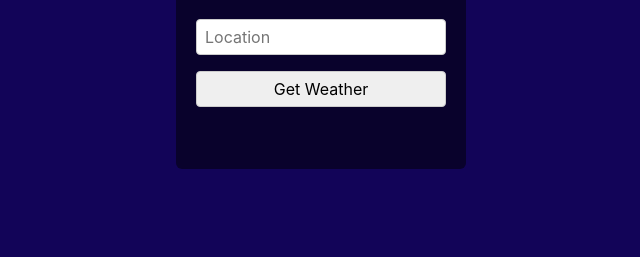
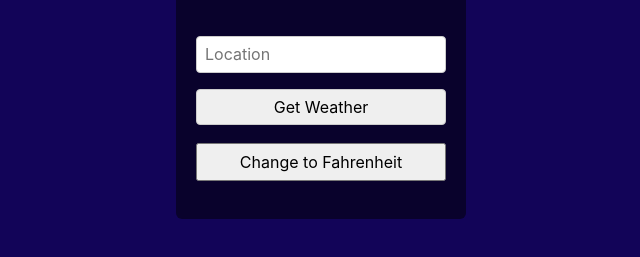
Before and after one commit to Magmusacy/Weatherify, a website built with webpack: page dist/index.html in a window 1280 px wide. Shown: the part 101-358 px from the top of the page, without its empty margins (319-959 px from the left). Built offline with nearby package versions, Linux system fonts and the light colour scheme.

Commit message:
Add a way to change weather units to celsius and fahrenheit

```diff
--- a/src/main.js
+++ b/src/main.js
@@ -5,9 +5,13 @@ import {
   changeTempUnit,
   changeBackground,
   displayFormInfo,
+  displayWeatherUnit,
 } from "./weather-display.js";
 
 const weatherForm = document.querySelector("#weather-form");
+const unitSelection = document.querySelector("#unit-selection");
+let weatherData;
+displayWeatherUnit();
 
 const handleWeatherFormSubmit = (e) => {
   e.preventDefault();
@@ -15,7 +19,7 @@ const handleWeatherFormSubmit = (e) => {
   weather(newLocation)
     .getDataObject()
     .then((data) => {
-      // add an option for fahrenheit and celsius selection
+      weatherData = data;
       displayWeather(data);
       // Always use today's average celsius temp to change background
       changeBackground(data[0].avgtemp_c);
@@ -26,8 +30,13 @@ const handleWeatherFormSubmit = (e) => {
     });
 };
 
-const handleChangingTempUnit = () => {
+const handleChangingTempUnit = (e) => {
   changeTempUnit();
+  displayWeatherUnit();
+  if (document.querySelector(".forecast")) {
+    displayWeather(weatherData);
+  }
 };
 
 weatherForm.addEventListener("submit", handleWeatherFormSubmit);
+unitSelection.addEventListener("click", handleChangingTempUnit);
--- a/src/weather-display.js
+++ b/src/weather-display.js
@@ -1,3 +1,4 @@
+const locationField = document.querySelector("#location-name");
 let tempUnit = "celsius";
 
 export const displayWeather = (data) => {
@@ -8,15 +9,27 @@ export const displayWeather = (data) => {
 };
 
 export const displayFormInfo = (data) => {
-  const locationField = document.querySelector("#location-name");
   locationField.textContent = `Location: ${data[0].location}`;
 };
 
-export const displayWeatherError = () => {};
+export const displayWeatherError = () => {
+  locationField.textContent = `ERROR: Location not found`;
+  clearWeatherCards();
+};
 
 export const changeTempUnit = () => {
   if (tempUnit === "celsius") tempUnit = "fahrenheit";
   else tempUnit = "celsius";
+};
+
+export const displayWeatherUnit = () => {
+  const unitSelection = document.querySelector("#unit-selection");
+  console.log(unitSelection);
+  if (tempUnit === "celsius") {
+    unitSelection.textContent = "Change to Fahrenheit";
+  } else {
+    unitSelection.textContent = "Change to Celsius";
+  }
 };
 
 const clearWeatherCards = () => {
```
Also changed, not shown: dist/index.html, dist/main.js, dist/styles.css.
